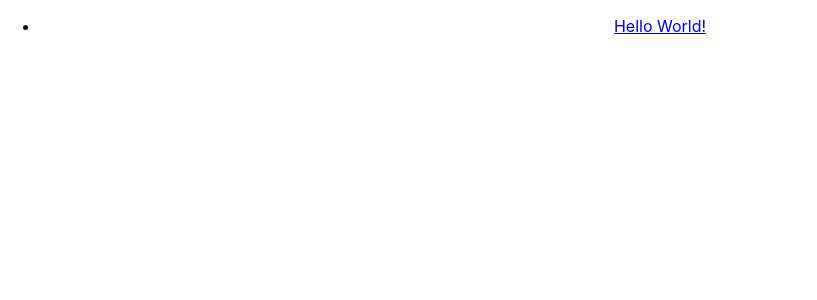
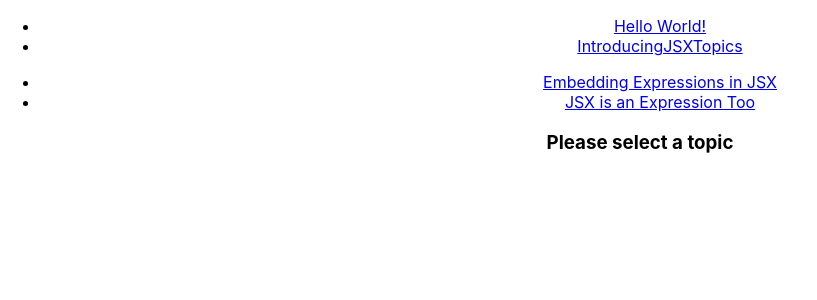
Before and after one commit to iamrahulroy/getting-started-react-docs, a React (Create React App) app: page /IntroducingJSXTopics in a window 1280 px wide. Shown: the top 300 px of the page, without its empty margins (0-817 px from the left). Built offline with nearby package versions, Linux system fonts and the light colour scheme.

Commit message:
Implemented react router nested routing

```diff
--- a/src/App.js
+++ b/src/App.js
@@ -3,7 +3,6 @@ import logo from './logo.svg';
 import './App.css';
 import AppRouter from './AppRouter'
 import { BrowserRouter as Router, Route, Link } from 'react-router-dom';
-// import Hello from './Hello'
 
 class App extends Component {
   render() {
--- a/src/AppRouter.js
+++ b/src/AppRouter.js
@@ -1,7 +1,9 @@
 import React from 'react'
 import { BrowserRouter as Router, Route, Link } from 'react-router-dom';
 
-import Hello from './Hello'
+import Hello from './components/Hello'
+import IntroducingJSXTopics from './components/IntroducingJSXTopics'
+
 
 function AppRouter() {
   return (
@@ -9,9 +11,11 @@ function AppRouter() {
       <div>
         <ul>
           <li><Link to="/Hello">Hello World!</Link></li>
+          <li><Link to="/IntroducingJSXTopics">IntroducingJSXTopics </Link></li>
         </ul>
 
         <Route path="/Hello" exact component={Hello} />
+        <Route path="/IntroducingJSXTopics" component={IntroducingJSXTopics} />
       </div>
     </Router>
   )
--- /dev/null
+++ b/src/components/IntroducingJSXTopic.js
@@ -0,0 +1,12 @@
+import React from 'react'
+import { BrowserRouter as Router, Route, Link } from 'react-router-dom';
+
+function IntroducingJSXTopic({ match }) {
+  return (
+    <div>
+      <h2>{match.params.topicId}</h2>
+    </div>
+  )
+}
+
+export default IntroducingJSXTopic
--- /dev/null
+++ b/src/components/IntroducingJSXTopics.js
@@ -0,0 +1,27 @@
+import React from 'react'
+import { BrowserRouter as Router, Route, Link } from 'react-router-dom';
+import IntroducingJSXTopic from './IntroducingJSXTopic'
+
+function IntroducingJSXTopics({ match }) {
+  return (
+    <div>
+      <ul>
+        <li>
+          <Link to={`${match.url}/embedding`}>Embedding Expressions in JSX</Link>
+        </li>
+        <li>
+          <Link to={`${match.url}/expression`}>JSX is an Expression Too</Link>
+        </li>
+      </ul>
+
+      <Route path={`${match.path}/:topicId`} component={IntroducingJSXTopic} />
+      <Route
+        exact
+        path={match.path}
+        render={() => <h3>Please select a topic</h3>}
+      />
+    </div>
+  )
+}
+
+export default IntroducingJSXTopics
```
Also changed, not shown: src/components/Hello.js (renamed from src/Hello.js).
